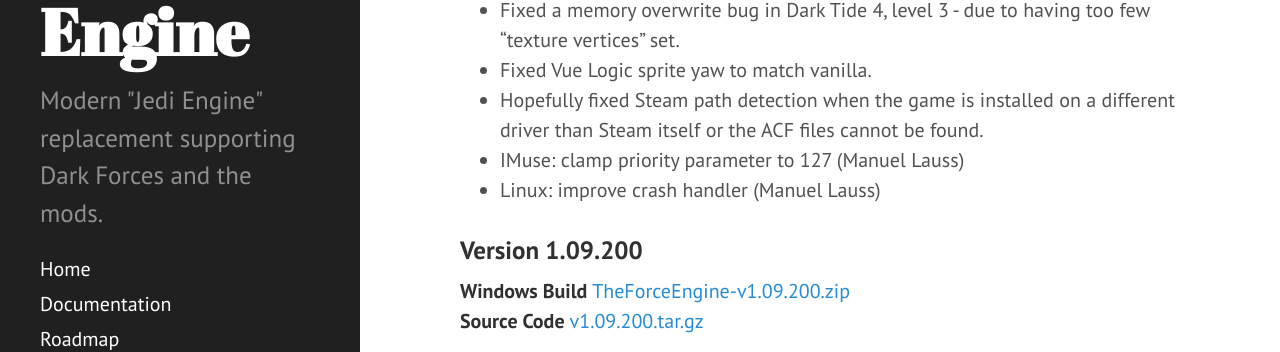
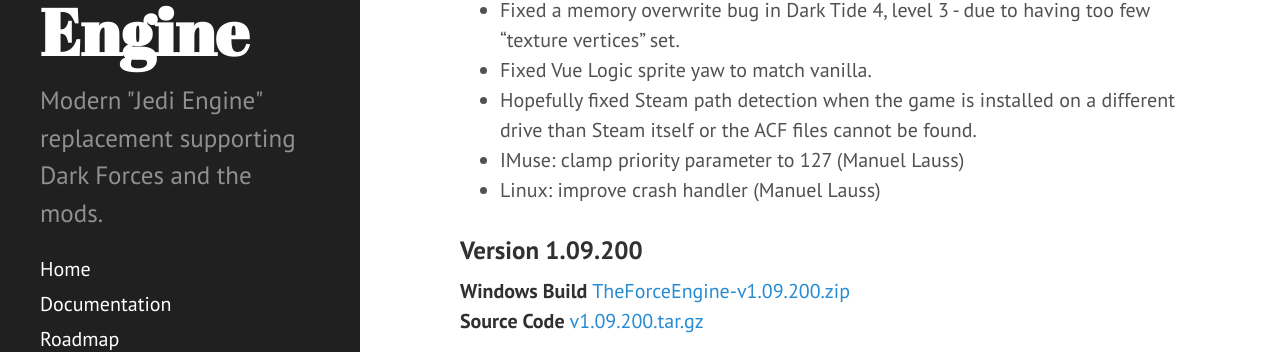
Before and after one commit to TheForceEngine/TheForceEngine.github.io, a Jekyll site: the page built from downloads.md, in a window 1280 px wide and 900 px high, scrolled down 915 px. Shown: the part 173-525 px from the top of the window. Built offline with Jekyll 4.4.1, drawn with Linux system fonts in a browser that asks for light colours.

Commit message:
Update downloads.md
Fixed a typo.

```diff
--- a/downloads.md
+++ b/downloads.md
@@ -27,7 +27,7 @@
 * Separates out errors because files aren't found, versus files are invalid.
 * Fixed a memory overwrite bug in Dark Tide 4, level 3 - due to having too few "texture vertices" set.
 * Fixed Vue Logic sprite yaw to match vanilla.
-* Hopefully fixed Steam path detection when the game is installed on a different driver than Steam itself or the ACF files cannot be found.
+* Hopefully fixed Steam path detection when the game is installed on a different drive than Steam itself or the ACF files cannot be found.
 * IMuse: clamp priority parameter to 127 (Manuel Lauss)
 * Linux: improve crash handler (Manuel Lauss)
 
```
